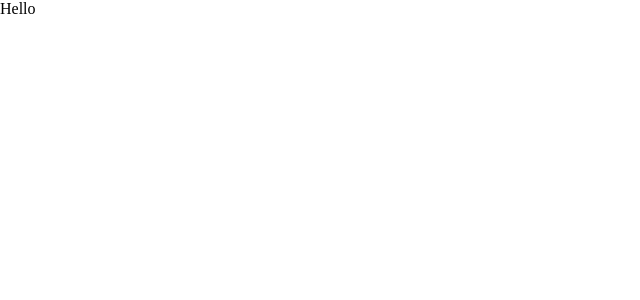
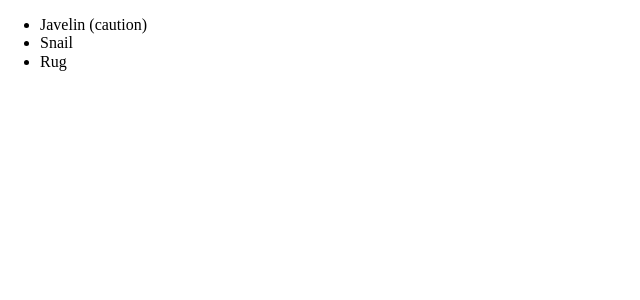
Before and after one commit to mmoga/reduxacommerce, a React (Create React App) app: page / in a window 1280 px wide. Shown: the top 300 px of the page, without its empty margins (0-640 px from the left). Built offline with nearby package versions, Linux system fonts and the light colour scheme.

Commit message:
created ProductList component and rendered products from the store

```diff
--- a/src/App.js
+++ b/src/App.js
@@ -1,12 +1,14 @@
 import React, { Component } from 'react';
 import './App.css';
 import { connect } from 'react-redux';
+
+import ProductList from './ProductList';
 
 class App extends Component {
   render() {
     return (
       <div>
-        Hello
+        <ProductList products={this.props.products} />
       </div>
     );
   }
--- /dev/null
+++ b/src/Product.js
@@ -0,0 +1 @@
+import React from 'react';
--- /dev/null
+++ b/src/ProductList.js
@@ -0,0 +1,14 @@
+import React from 'react';
+
+const ProductList = props => {
+    const ProductItems = props.products
+                              .map(product => product.name)
+                              .map(name => <li>{name}</li>);
+    return (
+        <ul>
+            {ProductItems}
+        </ul>
+    );
+}
+
+export default ProductList;
```
